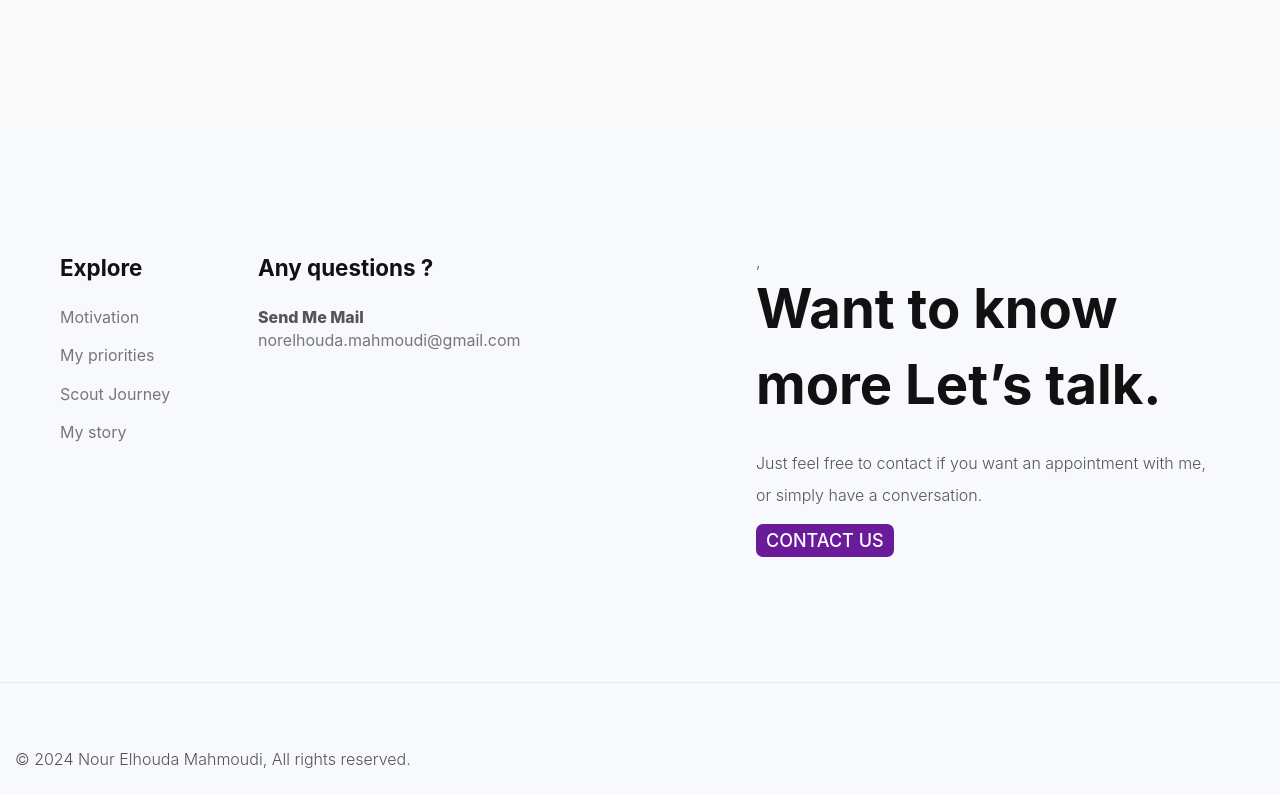
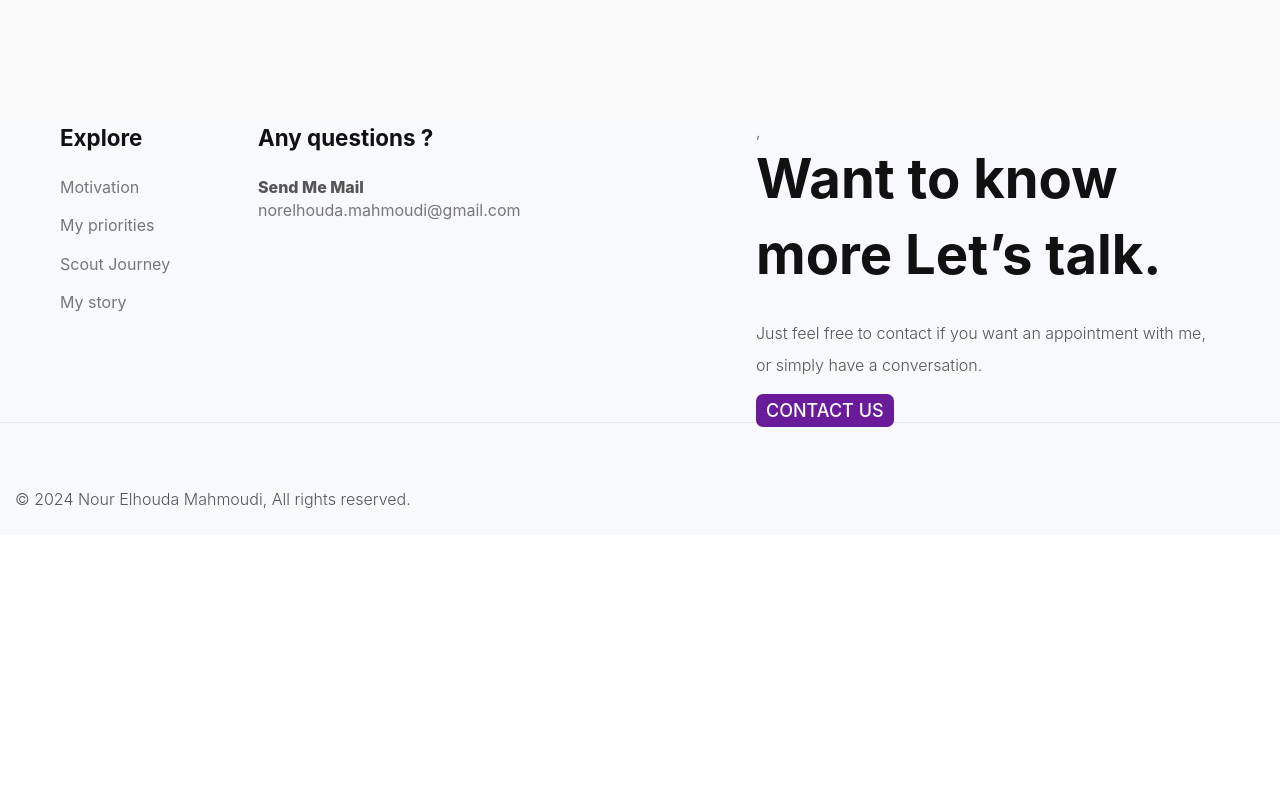
Before and after one commit to katia236/Nour-Elhouda-Mahmoudi, a plain HTML site: page index.html in a window 1280 px wide. Shown: the part 6536-7331 px from the top of the page. After the commit the page ends 7071 px from the top, so only its background shows below. Drawn offline with Linux system fonts and the light colour scheme; files whose address does not match are found by name; a web font is replaced by a local one.

Commit message:
Update style.css

```diff
--- a/style.css
+++ b/style.css
@@ -1716,7 +1716,6 @@ li {
 /*----- Association Section --------------------------------------------------------------*/
 #footer {
     background-color: #F7F9FD;
-    padding: 130px 0;
     margin-left: 0;
     margin-right: 0;
 }
```
